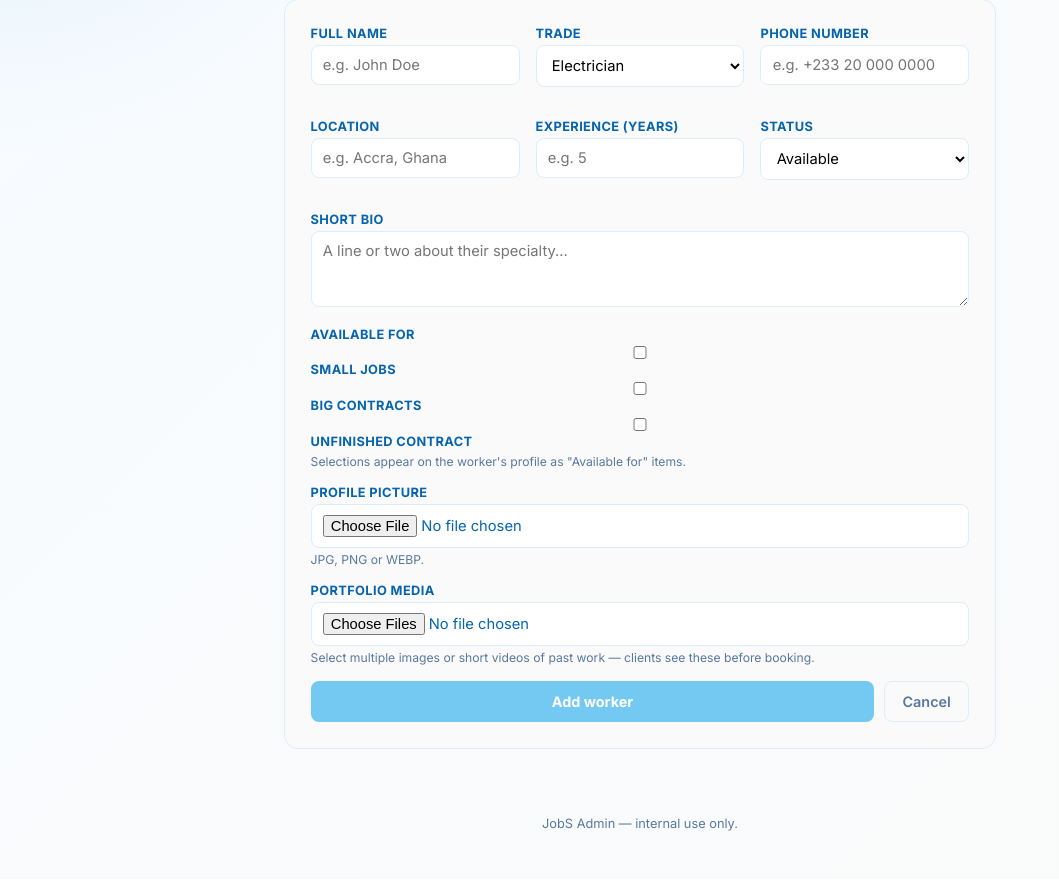
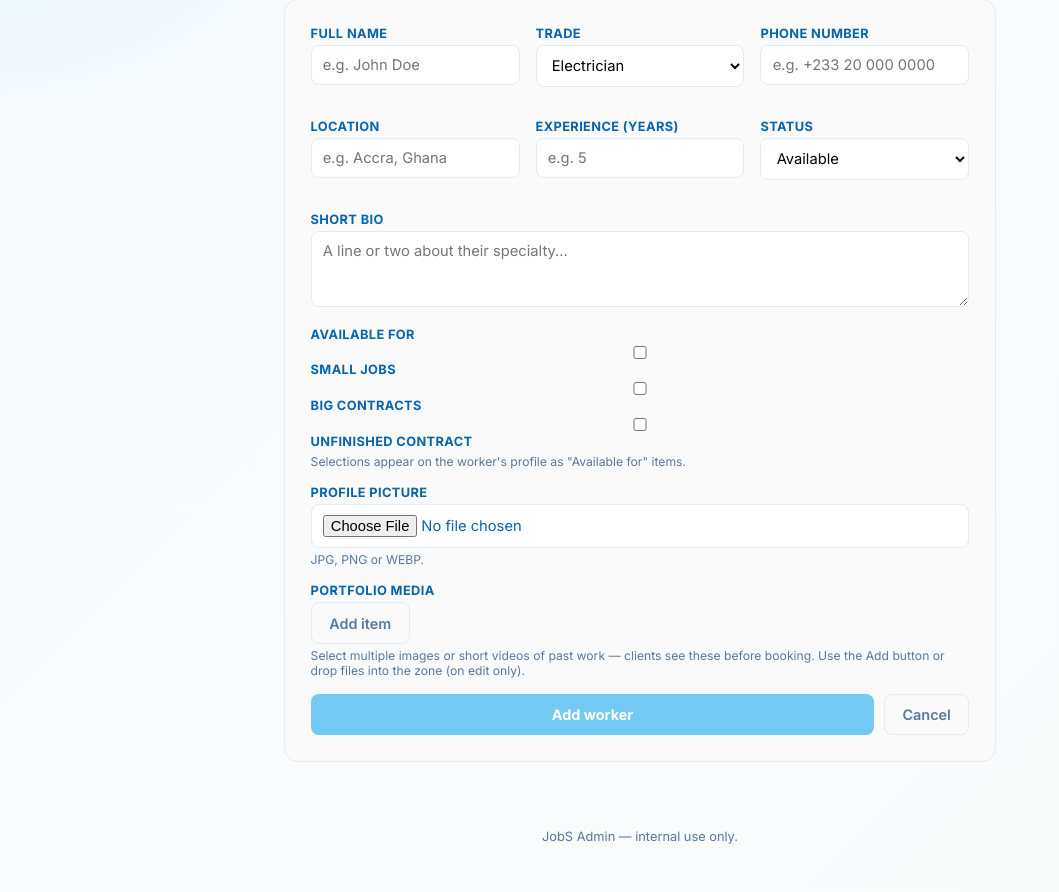
Before and after one commit to deonjoys/jobs-app, a Flask app: page /admin/workers/new in a window 1280 px wide. Shown: the part 257-1149 px from the top of the page, without its empty margins (0-1059 px from the left). Before the commit the page ends 1088 px from the top, so only its background shows below. Run offline with Flask 3, Linux system fonts and the light colour scheme; the visitor is signed in with stand-in values (Sample User, id 1).

Commit message:
portfolio

```diff
--- a/app.py
+++ b/app.py
@@ -353,6 +353,33 @@ def delete_portfolio_image(image_id):
     return redirect(url_for('edit_worker', worker_id=worker_id))
 
 
+@app.route('/admin/portfolio/<int:image_id>/edit', methods=['POST'])
+def edit_portfolio_image(image_id):
+    image = PortfolioImage.query.get_or_404(image_id)
+    worker_id = image.worker_id
+    caption = request.form.get('caption', '').strip()
+    image.caption = caption if caption else None
+    db.session.commit()
+    flash('Portfolio item updated.', 'success')
+    return redirect(url_for('edit_worker', worker_id=worker_id))
+
+
+@app.route('/admin/workers/<int:worker_id>/upload', methods=['POST'])
+def upload_portfolio_items(worker_id):
+    worker = Worker.query.get_or_404(worker_id)
+    files = request.files.getlist('files')
+    created = []
+    for f in files:
+        fname = save_upload(f, PORTFOLIO_DIR)
+        if fname:
+            pi = PortfolioImage(worker_id=worker.id, filename=fname)
+            db.session.add(pi)
+            db.session.flush()
+            created.append({'id': pi.id, 'url': pi.url, 'type': pi.file_type, 'caption': pi.caption or ''})
+    db.session.commit()
+    return jsonify({'items': created})
+
+
 @app.route('/admin/booking/<int:booking_id>/confirm', methods=['POST'])
 def confirm_booking(booking_id):
     booking = Booking.query.get_or_404(booking_id)
--- a/static/style.css
+++ b/static/style.css
@@ -593,6 +593,13 @@ table.ledger tbody tr:hover { background: #faf8f3; }
   display: flex; align-items: center; justify-content: center; font-size: 0.7rem; font-weight: 700;
 }
 
+.drop-zone {
+  display: inline-flex; align-items: center; justify-content: center;
+  padding: 0.6rem 0.9rem; border: 2px dashed var(--rule); border-radius: 8px;
+  color: var(--steel); font-size: 0.9rem; background: linear-gradient(180deg, rgba(255,255,255,0.6), rgba(255,255,255,0.4));
+}
+.drop-zone-active { background: rgba(47,127,181,0.06); border-color: var(--teal); }
+
 footer.site-foot { text-align: center; padding: 2rem 0 3rem; color: var(--steel); font-size: 0.8rem; }
 
 .auth-shell {
--- a/templates/admin/worker_form.html
+++ b/templates/admin/worker_form.html
@@ -108,6 +108,12 @@
             <form action="{{ url_for('delete_portfolio_image', image_id=img.id) }}" method="POST" onsubmit="return confirm('Remove this portfolio item?');" style="display:inline;">
               <button type="submit" class="thumb-remove" title="Remove">×</button>
             </form>
+            <form action="{{ url_for('edit_portfolio_image', image_id=img.id) }}" method="POST" style="margin-top:0.45rem; display:block;">
+              <input type="text" name="caption" value="{{ img.caption or '' }}" placeholder="Caption (optional)" style="width:100%; padding:0.25rem 0.4rem; font-size:0.78rem; border-radius:6px; border:1px solid var(--rule);">
+              <div style="margin-top:0.3rem; text-align:right;">
+                <button type="submit" class="btn-ghost" style="padding:0.28rem 0.5rem; font-size:0.78rem;">Save</button>
+              </div>
+            </form>
           </div>
           {% endfor %}
         </div>
@@ -116,8 +122,14 @@
 
       <div class="field">
         <label>{{ 'Add more portfolio media' if worker else 'Portfolio media' }}</label>
-        <input type="file" name="portfolio_images" accept="image/*,video/*" multiple>
-        <small>Select multiple images or short videos of past work — clients see these before booking.</small>
+        <div style="display:flex; gap:0.6rem; align-items:center;">
+          <button id="add-portfolio-btn" class="btn-ghost">Add item</button>
+          <input type="file" name="portfolio_images" accept="image/*,video/*" multiple style="display:none;">
+          {% if worker %}
+          <div id="portfolio-drop-zone" class="drop-zone">Drop files here or click Add item</div>
+          {% endif %}
+        </div>
+        <small>Select multiple images or short videos of past work — clients see these before booking. Use the Add button or drop files into the zone (on edit only).</small>
       </div>
 
       <div class="btn-row">
@@ -130,5 +142,64 @@
 
 <footer class="site-foot">JobS Admin — internal use only.</footer>
 
+  <script>
+document.addEventListener('DOMContentLoaded', function(){
+  const addBtn = document.getElementById('add-portfolio-btn');
+  const fileInput = document.querySelector('input[name="portfolio_images"]');
+  const dropZone = document.getElementById('portfolio-drop-zone');
+  const thumbManager = document.querySelector('.thumb-manager');
+
+  function uploadFiles(files){
+    if(!files || files.length === 0) return;
+    // If this is the add form (no worker yet), just attach files to the regular form file input
+    {% if not worker %}
+    // For new worker, populate the hidden input so files are sent on form submit
+    const dataTransfer = new DataTransfer();
+    for(const f of files) dataTransfer.items.add(f);
+    if(fileInput) fileInput.files = dataTransfer.files;
+    return;
+    {% else %}
+    const url = '{{ url_for("upload_portfolio_items", worker_id=worker.id) }}';
+    const form = new FormData();
+    for(const f of files) form.append('files', f);
+    fetch(url, { method: 'POST', body: form, credentials: 'same-origin' })
+      .then(r => r.json())
+      .then(data => {
+        if(data.items && data.items.length){
+          data.items.forEach(item => {
+            const div = document.createElement('div');
+            div.className = 'thumb-item';
+            let inner = '';
+            if(item.type === 'video'){
+              inner += `<video controls src="${item.url}" class="thumb-video"></video>`;
+            } else {
+              inner += `<img src="${item.url}" alt="Portfolio item">`;
+            }
+            inner += `\n<form action="/admin/portfolio/${item.id}/delete" method="POST" onsubmit="return confirm('Remove this portfolio item?');" style="display:inline;">`;
+            inner += `<button type="submit" class="thumb-remove" title="Remove">×</button></form>`;
+            inner += `<form action="/admin/portfolio/${item.id}/edit" method="POST" style="margin-top:0.45rem; display:block;">`;
+            inner += `<input type="text" name="caption" value="" placeholder="Caption (optional)" style="width:100%; padding:0.25rem 0.4rem; font-size:0.78rem; border-radius:6px; border:1px solid var(--rule);">`;
+            inner += `<div style="margin-top:0.3rem; text-align:right;"><button type="submit" class="btn-ghost" style="padding:0.28rem 0.5rem; font-size:0.78rem;">Save</button></div></form>`;
+            div.innerHTML = inner;
+            if(thumbManager) thumbManager.appendChild(div);
+          });
+        }
+      }).catch(err => console.error(err));
+    {% endif %}
+  }
+
+  if(addBtn && fileInput){
+    addBtn.addEventListener('click', function(e){ e.preventDefault(); fileInput.click(); });
+    fileInput.addEventListener('change', function(e){ uploadFiles(e.target.files); });
+  }
+
+  if(dropZone){
+    dropZone.addEventListener('dragover', function(e){ e.preventDefault(); dropZone.classList.add('drop-zone-active'); });
+    dropZone.addEventListener('dragleave', function(e){ dropZone.classList.remove('drop-zone-active'); });
+    dropZone.addEventListener('drop', function(e){ e.preventDefault(); dropZone.classList.remove('drop-zone-active'); const files = e.dataTransfer.files; uploadFiles(files); });
+  }
+});
+</script>
+
 </body>
 </html>
```
